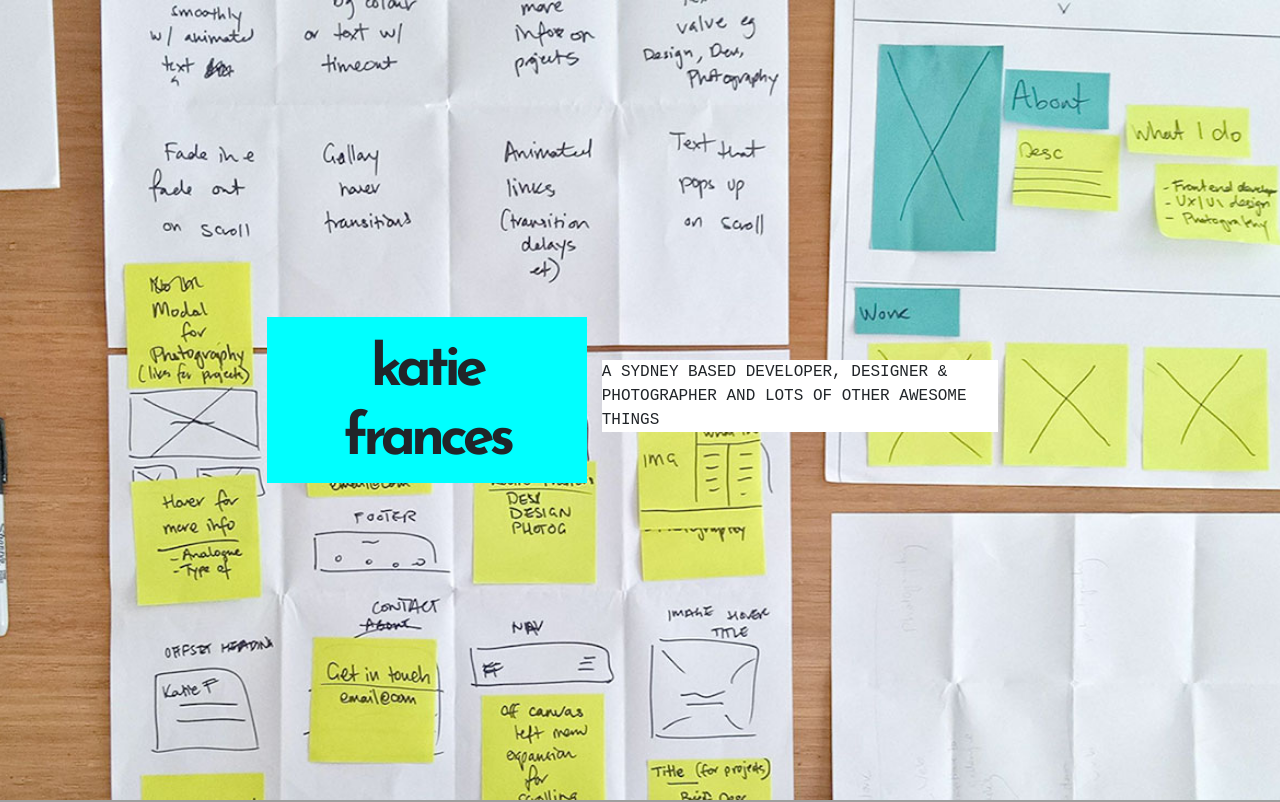
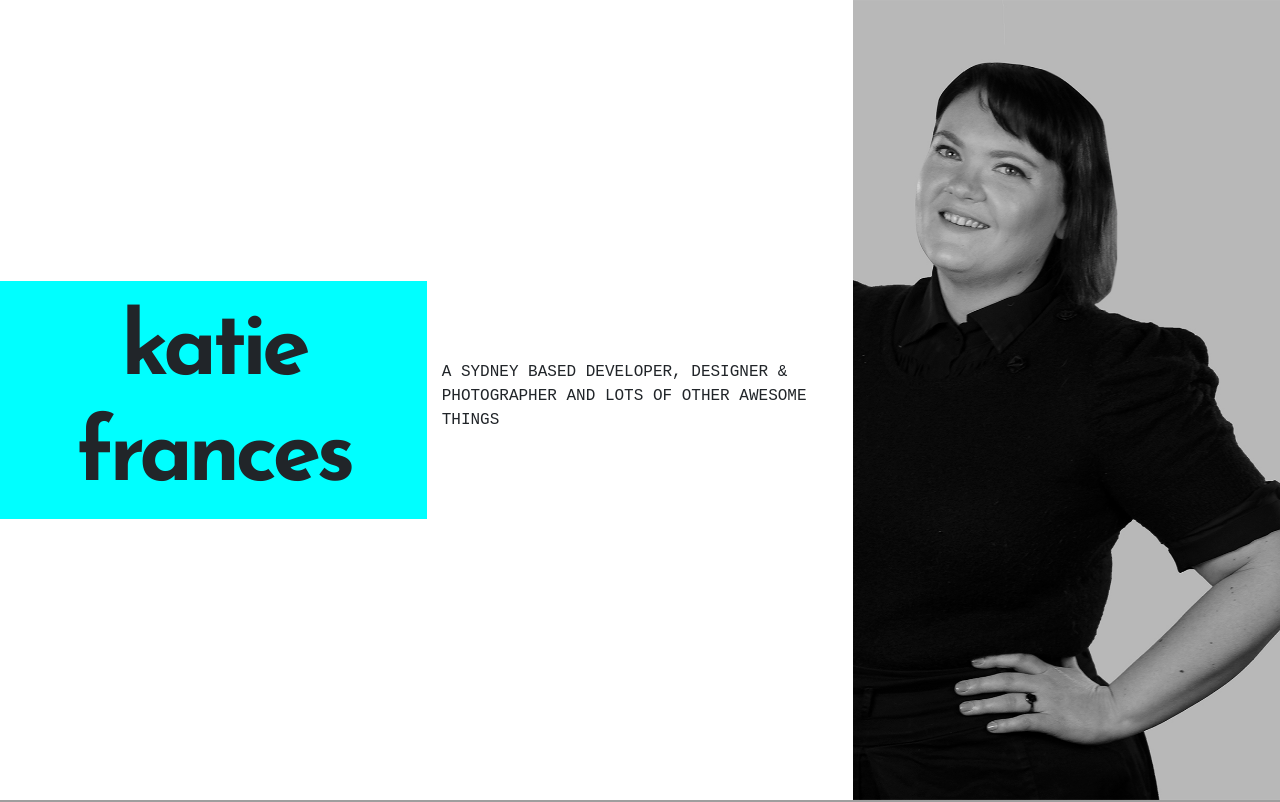
Before and after one commit to katiefrances/2019-portfolio, a plain HTML site: page index.html in a window 1280 px wide. Shown: the top 802 px of the page. Drawn offline with nearby package versions, Linux system fonts and the light colour scheme; grey boxes are pictures that could not be loaded.

Commit message:
Add third image column

```diff
--- a/index.html
+++ b/index.html
@@ -23,25 +23,27 @@
     <div class="container-fluid">
       <!-- First section -->
       <div class="row d-flex justify-content-center align-items-center header">
-        <div class="col-lg-3 col-md-5 col-sm-12 col-xs-6 header-inner">
-          <h1 class="animated fadeIn ">
+        <div class="col-md-4 header-inner">
+          <h1 class="animated fadeIn">
             katie frances
           </h1>
         </div>
 
-        <div class="col-md-4 col-sm-6 col-xs-6 subtitle">
+        <div class="col-md-4 subtitle">
           <p class="animated slideInUp">
             a sydney based developer, designer & photographer and lots of other
             awesome things
           </p>
         </div>
 
-        <div class="katie-image">
-          <!-- <img src="agile-1.jpg" /> -->
+        <div class="col-md-4 katie-img">
+          <!-- Third column img goes here -->
+          <!-- <img src="katie-img.jpg" /> -->
         </div>
       </div>
-      <!-- End of first section -->
+      <!--/ End of first section -->
 
+      <!-- Second Row -->
       <div class="row fixed-image">
         <!-- fixed image here -->
       </div>
@@ -63,7 +65,12 @@
           </p>
         </div>
       </div>
+
+      <div class="row">
+        <h1>section 3</h1>
+      </div>
     </div>
+    <!-- /container fluid-->
 
     <script
       src="https://code.jquery.com/jquery-3.3.1.slim.min.js"
--- a/main.css
+++ b/main.css
@@ -14,7 +14,7 @@ h1 {
 
 .header {
   height: 100%;
-  background: url("agile-1.jpg") no-repeat center center fixed;
+  /* background: url("agile-1.jpg") no-repeat center center fixed; */
 
   /* background-attachment: fixed; */
   background-repeat: no-repeat;
@@ -33,9 +33,9 @@ h1 {
   text-align: center;
 }
 
-@media (min-width: 320px) and (max-width: 376px) {
+/* @media (min-width: 320px) and (max-width: 376px) {
   .header-inner {
-    background-color: aqua;
+    background-color: i;
     padding-top: 1.5%;
     font-size: 100%;
   }
@@ -46,7 +46,7 @@ h1 {
     background-color: aqua;
     padding-top: 1.5%;
   }
-}
+} */
 
 .header h1 {
   font-family: "Josefin Sans", sans-serif;
@@ -54,7 +54,7 @@ h1 {
   font-size: 550%;
   text-align: center;
 }
-
+/*
 @media (min-width: 320px) and (max-width: 376px) {
   .header h1 {
     font-size: 400%;
@@ -89,7 +89,7 @@ h1 {
   .header h1 {
     font-size: 359%;
   }
-}
+} */
 
 /* @media (min-width: 1200px) and (max-width: 1600px){
   .header h1 {
@@ -101,16 +101,22 @@ h1 {
   font-family: "Courier New", Courier, monospace;
   text-transform: uppercase;
   font-size: 100%;
-  background: white;
   margin-top: 2%;
 }
 
-@media (min-width: 320px) and (max-width: 576px) {
+.katie-img {
+  background: url("katie-img.jpg") no-repeat center center;
+  height: 100%;
+  background-repeat: no-repeat;
+  background-size: cover;
+}
+
+/* @media (min-width: 320px) and (max-width: 576px) {
   .subtitle {
     height: 40%;
-    /* margin-top: -10%; */
+
   }
-}
+} */
 
 .fixed-image {
   background: url("code.jpg") no-repeat center center fixed;
```
Also changed, not shown: header.jpg (added), katie-img.jpg (added).
